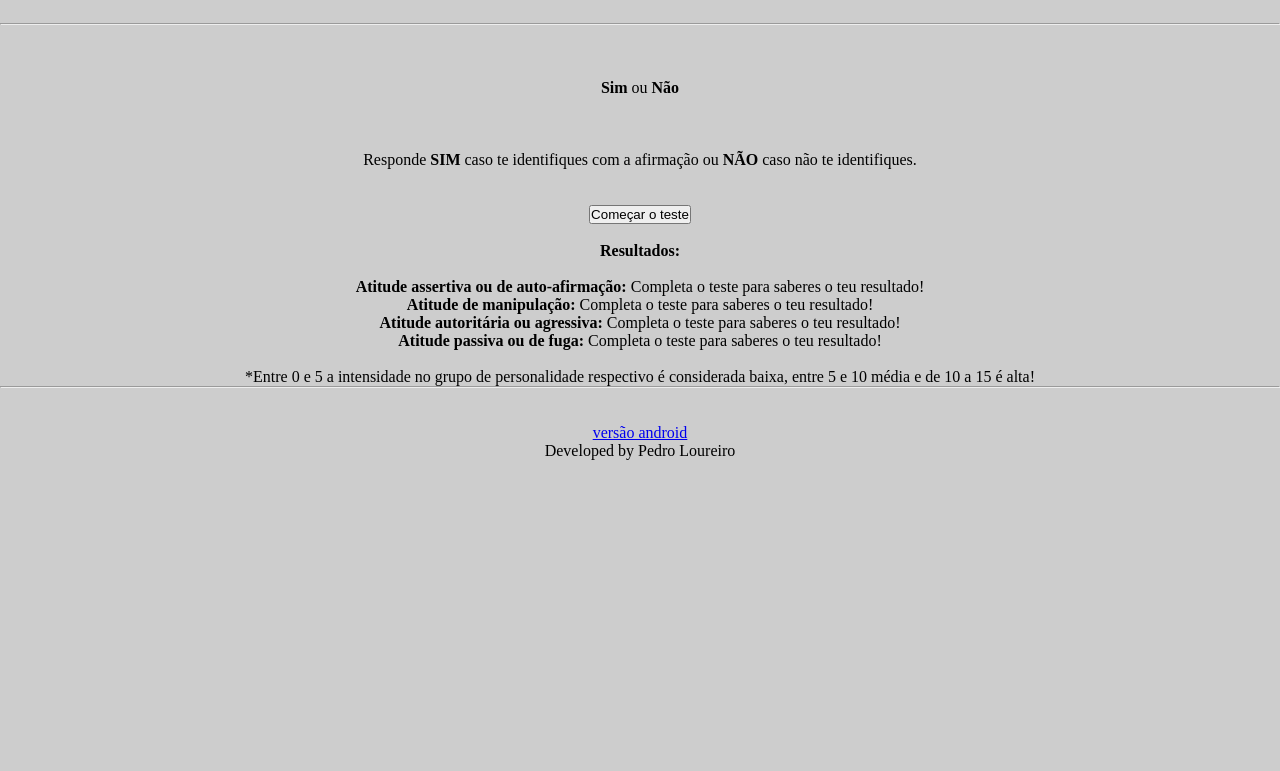
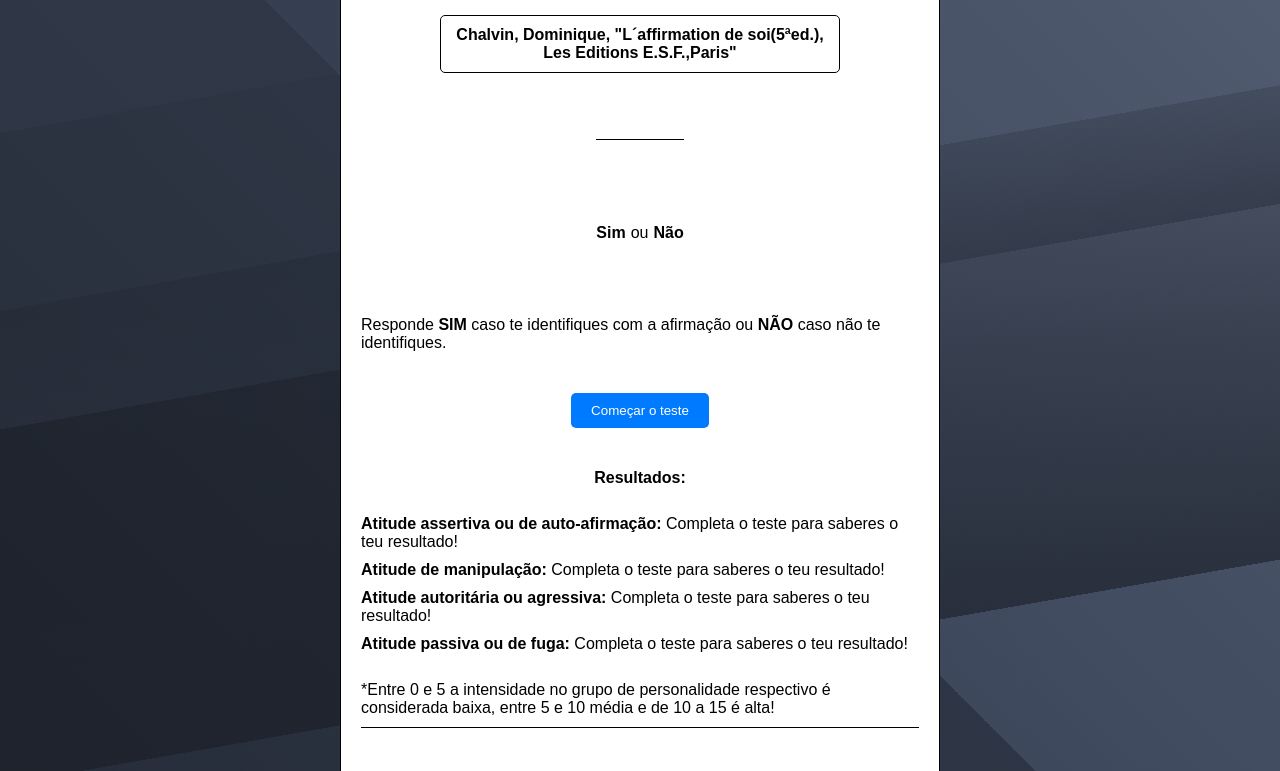
Before and after one commit to MordepedroM/Teste-de-Personalidade, a plain HTML site: page index.html in a window 1280 px wide. Shown: the part 104-875 px from the top of the page. Before the commit the page ends 800 px from the top, so only its background shows below. Drawn offline with Linux system fonts and the light colour scheme.

Commit message:
Update styles.css
looks better

```diff
--- a/styles.css
+++ b/styles.css
@@ -3,23 +3,129 @@
 }
 
 * {
-margin: 0px;
-padding: 0px;
+  margin: 0;
+  padding: 0;
+  box-sizing: border-box;
 }
 
 body {
-  text-align: center;
-  background-color: var(--bgColorContent);
+  display: flex;
+  justify-content: center;
+  align-items: center;
+  background: linear-gradient(170deg, rgba(49, 57, 73, 0.8) 20%, rgba(49, 57, 73, 0.5) 20%, rgba(49, 57, 73, 0.5) 35%, rgba(41, 48, 61, 0.6) 35%, rgba(41, 48, 61, 0.8) 45%, rgba(31, 36, 46, 0.5) 45%, rgba(31, 36, 46, 0.8) 75%, rgba(49, 57, 73, 0.5) 75%), linear-gradient(45deg, rgba(20, 24, 31, 0.8) 0%, rgba(41, 48, 61, 0.8) 50%, rgba(82, 95, 122, 0.8) 50%, rgba(133, 146, 173, 0.8) 100%) #313949;
+  padding: 5px;
+  min-height: 100vh;
+  font-family: Arial, sans-serif;
 }
 
-#sim {
-  display:none;
+.container {
+  max-width: 600px;
+  background-color: #FFF;
+  border: 1px solid #000;
+  border-radius: 5px;
+  padding: 20px;
+  display: flex;
+  flex-direction: column;
+  align-items: center;
+  justify-content: center;
+  flex-grow: 1;
+  margin: 20px; /* Added margin to reduce top and bottom spacing */
+  height: 100%;
 }
 
-#nao {
-  display:none;
+h4 {
+  border: 1px solid #000;
+  border-radius: 5px;
+  background: #FFF;
+  opacity: 1;
+  width: 100%;
+  max-width: 400px;
+  text-align: center;
+  margin-bottom: 20px;
+  padding: 10px;
 }
 
-#repetir{
-  display:none;
+button {
+  background-color: #007bff;
+  color: #fff;
+  border: none;
+  padding: 10px 20px;
+  border-radius: 5px;
+  cursor: pointer;
+  margin: 5px;
 }
+
+a:link {
+  color: lightblue;
+}
+
+a:visited {
+  color: #060235;
+}
+
+a:hover {
+  color: green;
+}
+
+a:active {
+  color: #C0F0FC;
+}
+
+#sim,
+#nao,
+#repetir {
+  display: none;
+}
+
+#results {
+  margin-top: 20px;
+  text-align: center; /* Add text-align: center to center the content */
+  flex-grow: 1;
+  display: flex;
+  flex-direction: column;
+  justify-content: center;
+  align-items: center;
+  overflow-y: auto;
+}
+
+hr {
+  border: none;
+  height: 1px;
+  background-color: #000;
+  margin: 10px 0;
+  width: 100%;
+}
+
+#simNao {
+  margin-top: 20px;
+  margin-bottom: 20px;
+  text-align: center;
+  flex-grow: 1;
+  display: flex;
+  flex-direction: row;
+  justify-content: center;
+  align-items: center;
+  overflow-y: auto;
+}
+
+#lbls,
+#lbln {
+  margin: 5pxpx; /* Adjust the margin as per your preference */
+}
+
+#ou {
+  margin: 10px 0;
+}
+
+
+.result-container {
+  text-align: left;
+}
+
+.result-container p {
+  margin: 10px 0;
+}
+
+.separator {
+  margin: 0 5px; /* Adjust the margin value as needed */
+}
```
